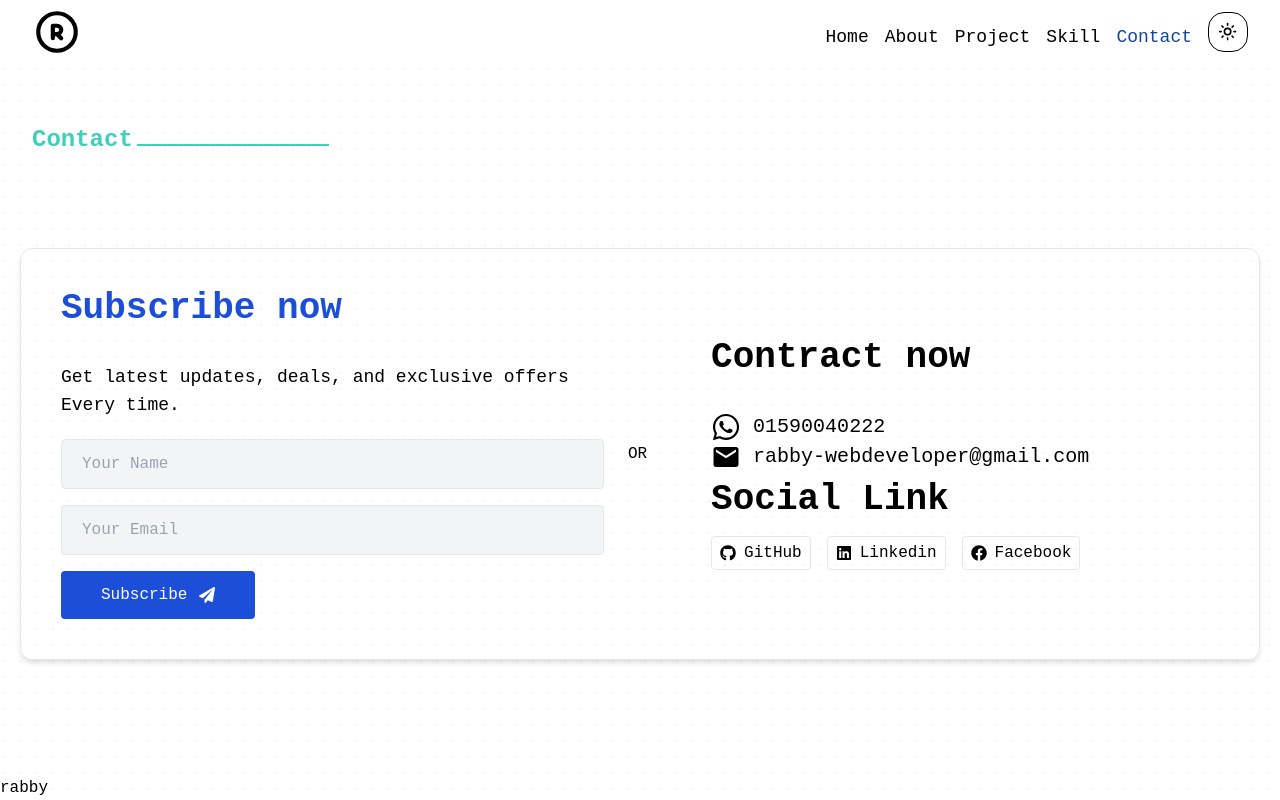
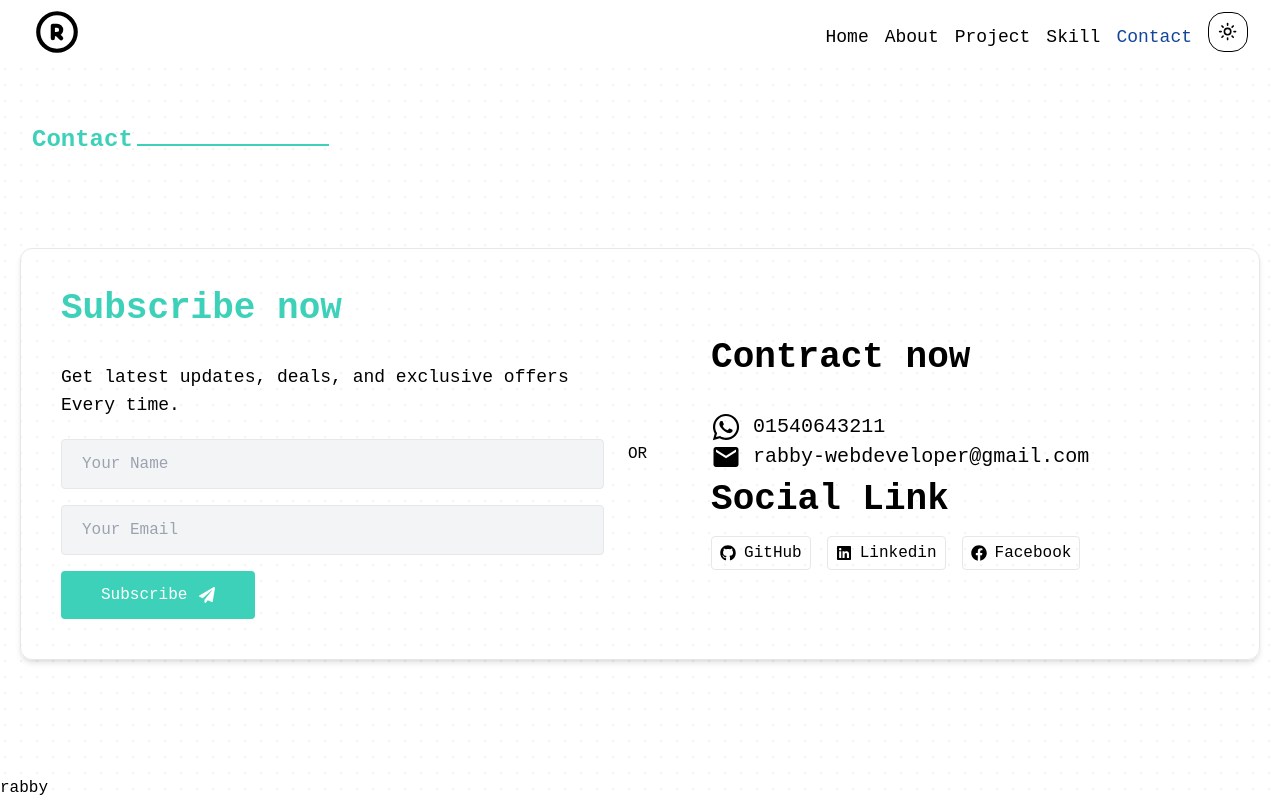
Before and after one commit to rabby-web/Rabby-Portfolio, a Next.js app: page /contact in a window 1280 px wide. Shown: the top 800 px of the page. Built offline with nearby package versions, Linux system fonts and the light colour scheme.

Commit message:
some modifie code contact page

```diff
--- a/src/components/shared/ContactPage.tsx
+++ b/src/components/shared/ContactPage.tsx
@@ -22,7 +22,7 @@ const ContactPage = () => {
                 data-aos-duration="1500"
                 className="md:w-1/2"
               >
-                <h2 className="text-blue-700 dark:text-white font-semibold text-3xl md:text-4xl mb-2">
+                <h2 className="text-[#3CD1B8] dark:text-rose-600 font-semibold text-3xl md:text-4xl mb-2">
                   Subscribe now
                 </h2>
                 <div className="w-20 h-1.5 bg-dark-03 mb-5 ml-2"></div>
@@ -45,7 +45,7 @@ const ContactPage = () => {
                     id=""
                   />
                   <button
-                    className="py-3 px-10 text-white bg-blue-700 rounded inline-flex gap-3 items-center"
+                    className="py-3 px-10 text-white bg-[#3CD1B8] rounded inline-flex gap-3 items-center"
                     type="submit"
                   >
                     Subscribe <FaPaperPlane></FaPaperPlane>
@@ -65,13 +65,13 @@ const ContactPage = () => {
                 </h2>
                 <div className="w-20 h-1.5 bg-dark-03 dark:text-white mb-5 ml-2"></div>
                 <div className="flex gap-3 font-medium text-xl items-center ">
-                  <FaWhatsapp className="text-dark-03 dark:text-white text-3xl" />
+                  <FaWhatsapp className="text-dark-03 dark:text-[#3CD1B8] text-3xl" />
                   <a className="text-dark-01 dark:text-white" href="#">
-                    01590040222
+                    01540643211
                   </a>
                 </div>
                 <div className="flex gap-3 font-medium text-xl items-center ">
-                  <MdEmail className="text-dark-03 dark:text-white text-3xl" />
+                  <MdEmail className="text-dark-03 dark:text-[#3CD1B8] text-3xl" />
                   <a
                     className="text-dark-01 dark:text-white"
                     href="mailto:rabby-webdeveloper@gmail.com"
@@ -83,22 +83,22 @@ const ContactPage = () => {
                   <h2 className="text-dark-01 dark:text-white font-semibold text-3xl md:text-4xl mb-2 mt-2">
                     Social Link
                   </h2>
-                  <div className="text-dark-03 dark:text-white flex  gap-4 mt-4">
+                  <div className="text-dark-03 dark:text-[#3CD1B8]  flex  gap-4 mt-4">
                     <a href="https://github.com/rabby-web">
-                      <div className="flex items-center justify-center gap-2 border rounded px-2 py-1">
+                      <div className="flex items-center justify-center gap-2 border rounded px-2 py-1 hover:dark:text-rose-600 hover:dark:border-rose-600">
                         <FaGithub />
                         <h2>GitHub</h2>
                       </div>
                     </a>
                     <a href="https://www.linkedin.com/in/rabby-web/">
-                      <div className="flex items-center justify-center gap-2 border rounded px-2 py-1">
+                      <div className="flex items-center justify-center gap-2 border rounded px-2 py-1 hover:dark:text-rose-600 hover:dark:border-rose-600">
                         <FaLinkedin />
 
                         <h2>Linkedin</h2>
                       </div>
                     </a>
                     <a href="https://www.facebook.com/ridoy.babu.3538">
-                      <div className="flex items-center justify-center gap-2 border rounded px-2 py-1">
+                      <div className="flex items-center justify-center gap-2 border rounded px-2 py-1 hover:dark:text-rose-600 hover:dark:border-rose-600">
                         <FaFacebook />
                         <h2>Facebook</h2>
                       </div>
```
